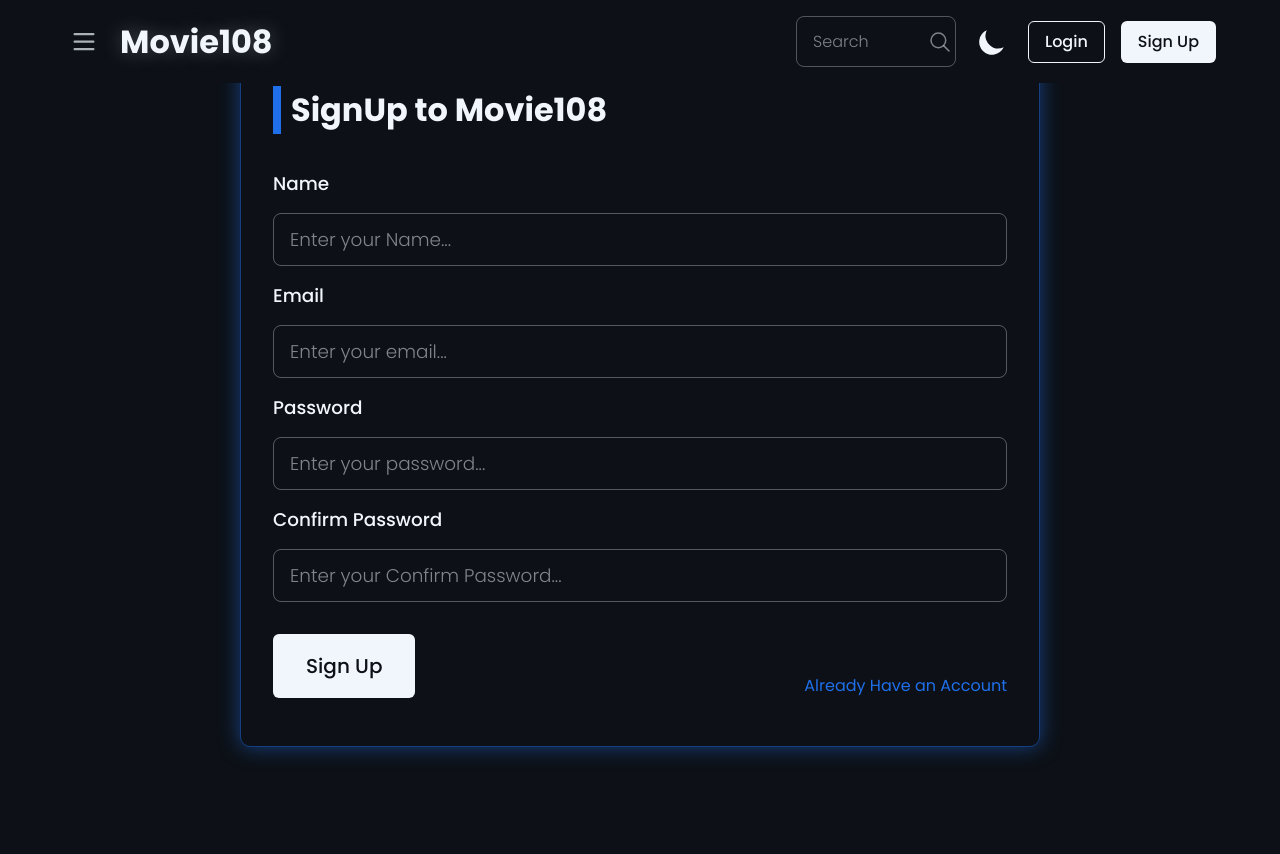
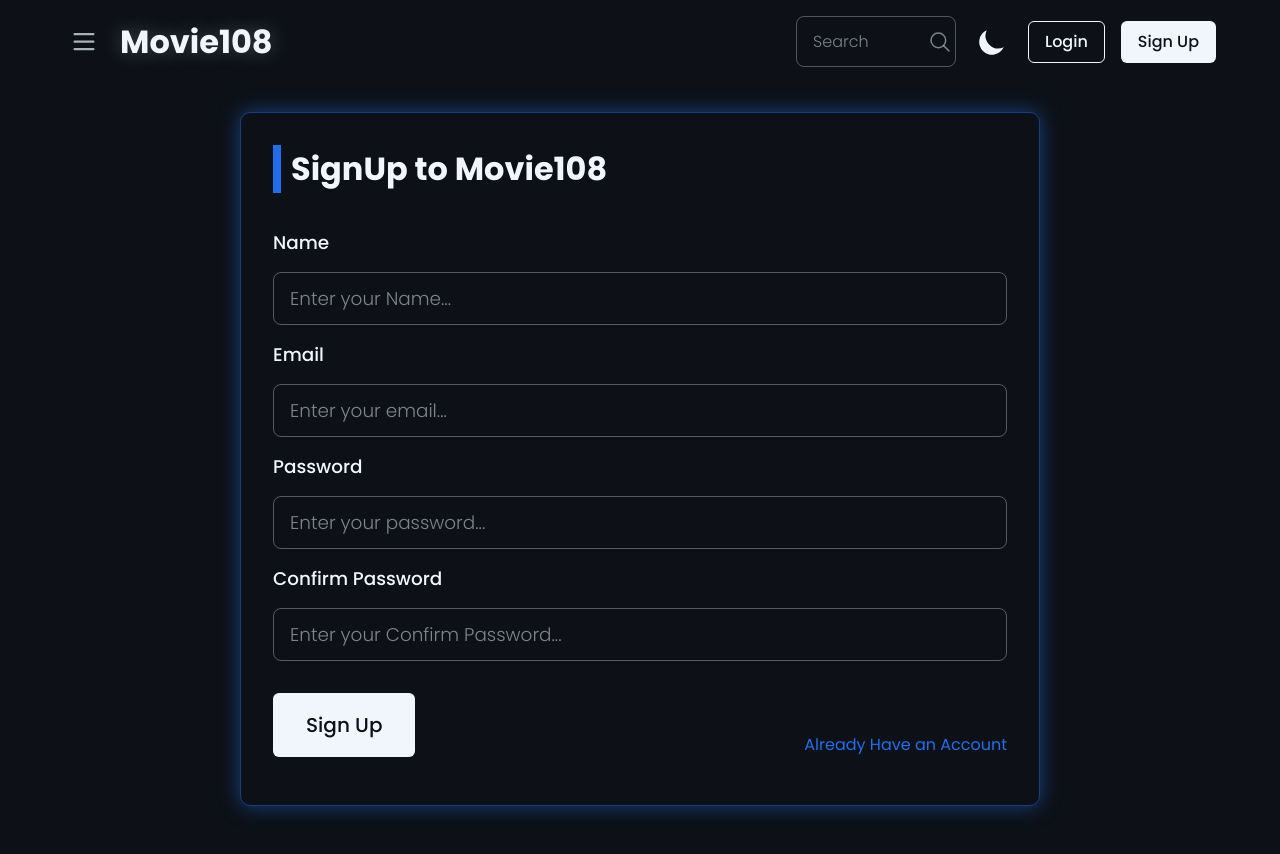
Before and after one commit to devsubid/Movie108, a React (Create React App) app: page /signup in a window 1280 px wide. Before the commit the page ends 800 px from the top, so only its background shows below. Built offline with nearby package versions, Linux system fonts and the light colour scheme.

Commit message:
Fix `minor bugs`

```diff
--- a/src/pages/Login/Login.jsx
+++ b/src/pages/Login/Login.jsx
@@ -6,7 +6,7 @@ import Button from "../../components/Button/Button";
 const LoginDiv = styled.div`
   display: grid;
   place-items: center;
-  height: calc(100vh - 4rem);
+  min-height: calc(100vh - 4rem);
   & .login__container {
     display: flex;
     flex-direction: column;
@@ -17,6 +17,10 @@ const LoginDiv = styled.div`
     border-radius: 10px;
     border: 1px solid rgb(var(--primary-color), 0.5);
     box-shadow: 0 0 20px rgb(var(--primary-color), 0.5);
+    margin-block: 5rem 1rem;
+    @media screen and (max-width: 950px) {
+      margin-block: 4rem 1rem;
+    }
     & h1 {
       align-self: flex-start;
       margin-bottom: 20px;
--- a/src/pages/SignUp/SignUp.jsx
+++ b/src/pages/SignUp/SignUp.jsx
@@ -6,7 +6,7 @@ import Button from "../../components/Button/Button";
 const SignUpDiv = styled.div`
   display: grid;
   place-items: center;
-  height: calc(100vh - 4rem);
+  min-height: calc(100vh - 4rem);
   & .signUp__container {
     display: flex;
     flex-direction: column;
@@ -17,6 +17,10 @@ const SignUpDiv = styled.div`
     border: 1px solid rgba(var(--primary-color), 0.5);
     border-radius: 10px;
     box-shadow: 0 0 20px rgba(var(--primary-color), 0.5);
+    margin-block: 5rem 1rem;
+    @media screen and (max-width: 950px) {
+      margin-block: 4rem 1rem;
+    }
     & h1 {
       align-self: flex-start;
       margin-bottom: 20px;
```
